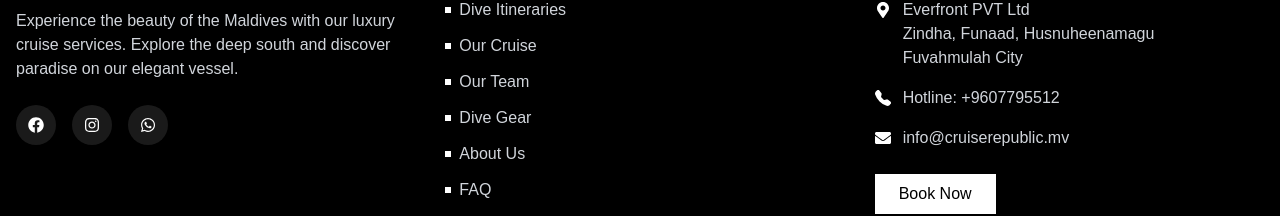
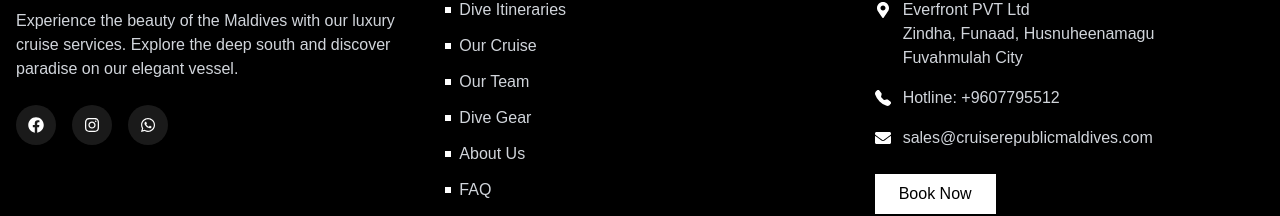
Before and after one commit to mouus/zaff-travel, a Next.js app: page / in a window 1280 px wide. Shown: the part 5691-5907 px from the top of the page. Built offline with nearby package versions, Linux system fonts and the light colour scheme.

Commit message:
email update

```diff
--- a/components/Footer.jsx
+++ b/components/Footer.jsx
@@ -121,7 +121,7 @@ function Footer() {
               <li className="flex items-center">
                 <FaEnvelope className="text-white mr-3 flex-shrink-0" />
                 <a href="mailto:info@cruiserepublic.mv" className="text-gray-300 hover:text-white transition-colors">
-                  info@cruiserepublic.mv
+                  sales@cruiserepublicmaldives.com
                 </a>
               </li>
             </ul>
```
